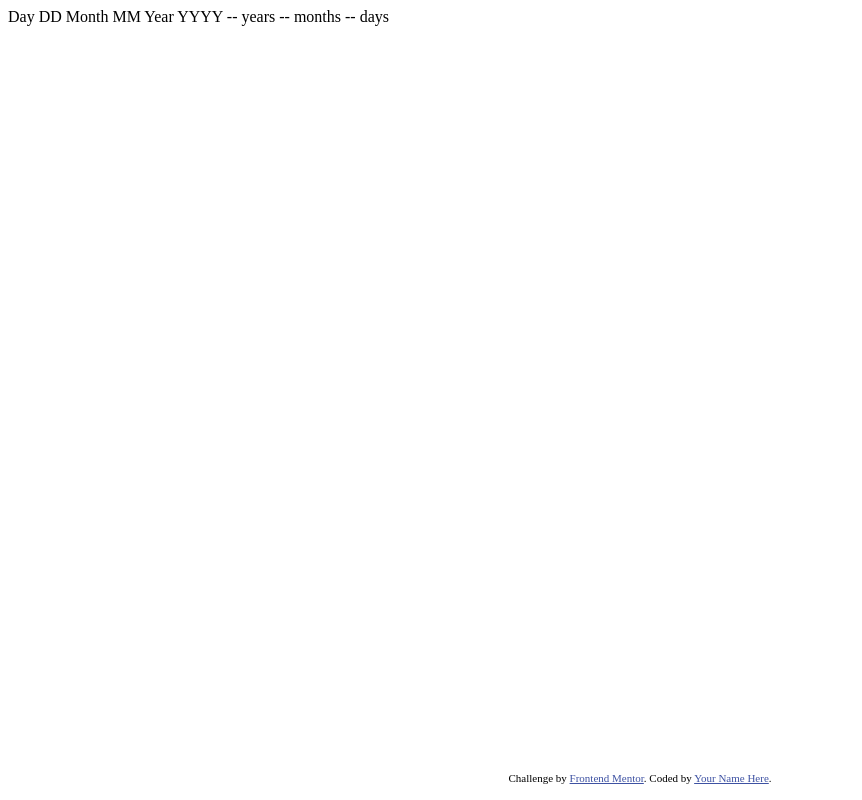
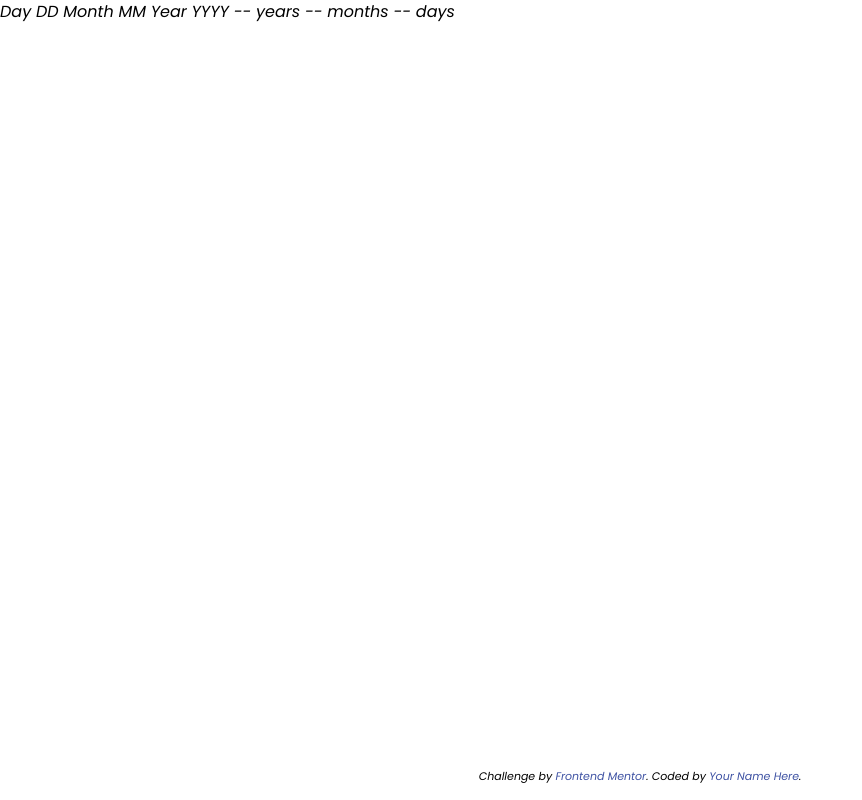
Before and after one commit to DimitarK13/age-calculator, a plain HTML site: page index.html in a window 1280 px wide. Shown: the whole page, without its empty margins (0-862 px from the left). Drawn offline with Linux system fonts and the light colour scheme.

Commit message:
Initial files

```diff
--- a/index.html
+++ b/index.html
@@ -3,13 +3,18 @@
   <head>
     <meta charset="UTF-8" />
     <meta name="viewport" content="width=device-width, initial-scale=1.0" />
-    <!-- displays site properly based on user's device -->
 
     <link
       rel="icon"
       type="image/png"
       sizes="32x32"
       href="./assets/images/favicon-32x32.png"
+    />
+    <link rel="preconnect" href="https://fonts.googleapis.com" />
+    <link rel="preconnect" href="https://fonts.gstatic.com" crossorigin />
+    <link
+      href="https://fonts.googleapis.com/css2?family=Poppins:ital,wght@0,700;1,400;1,800&display=swap"
+      rel="stylesheet"
     />
 
     <title>Frontend Mentor | Age calculator app</title>
--- a/style.css
+++ b/style.css
@@ -1,3 +1,81 @@
+:root {
+  --clr-primary-400: hsl(259, 100%, 65%);
+  --clr-neutral-100: hsl(0, 0%, 100%);
+  --clr-neutral-200: hsl(0, 0%, 94%);
+  --clr-neutral-300: hsl(0, 0%, 86%);
+  --clr-neutral-400: hsl(0, 1%, 44%);
+  --clr-neutral-800: hsl(0, 0%, 8%);
+  --clr-error: hsl(0, 100%, 67%);
+
+  --ff: 'Poppins', sans-serif;
+
+  --fs-inputs: 1.5rem;
+}
+
+@media (min-width: 800px) {
+  :root {
+    --fs-inputs: 2rem;
+  }
+}
+
+*,
+*::before,
+*::after {
+  box-sizing: border-box;
+  margin: 0;
+}
+
+ul {
+  list-style: none;
+}
+
+html {
+  scroll-behavior: smooth;
+}
+
+body {
+  min-height: 100vh;
+  text-rendering: optimizeSpeed;
+  line-height: 1.5;
+  font-family: var(--ff);
+  font-weight: 400;
+  font-style: italic;
+}
+
+a {
+  text-decoration: none;
+}
+
+img,
+picture,
+svg {
+  max-width: 100%;
+  display: block;
+}
+
+input,
+button,
+textarea,
+select {
+  font: inherit;
+}
+
+/* Remove all animations, transitions and smooth scroll for people that prefer not to see them */
+@media (prefers-reduced-motion: reduce) {
+  html {
+    scroll-behavior: auto;
+  }
+
+  *,
+  *::before,
+  *::after {
+    animation-duration: 0.01ms !important;
+    animation-iteration-count: 1 !important;
+    transition-duration: 0.01ms !important;
+    scroll-behavior: auto !important;
+  }
+}
+
 .attribution {
   position: absolute;
   font-size: 11px;
```
